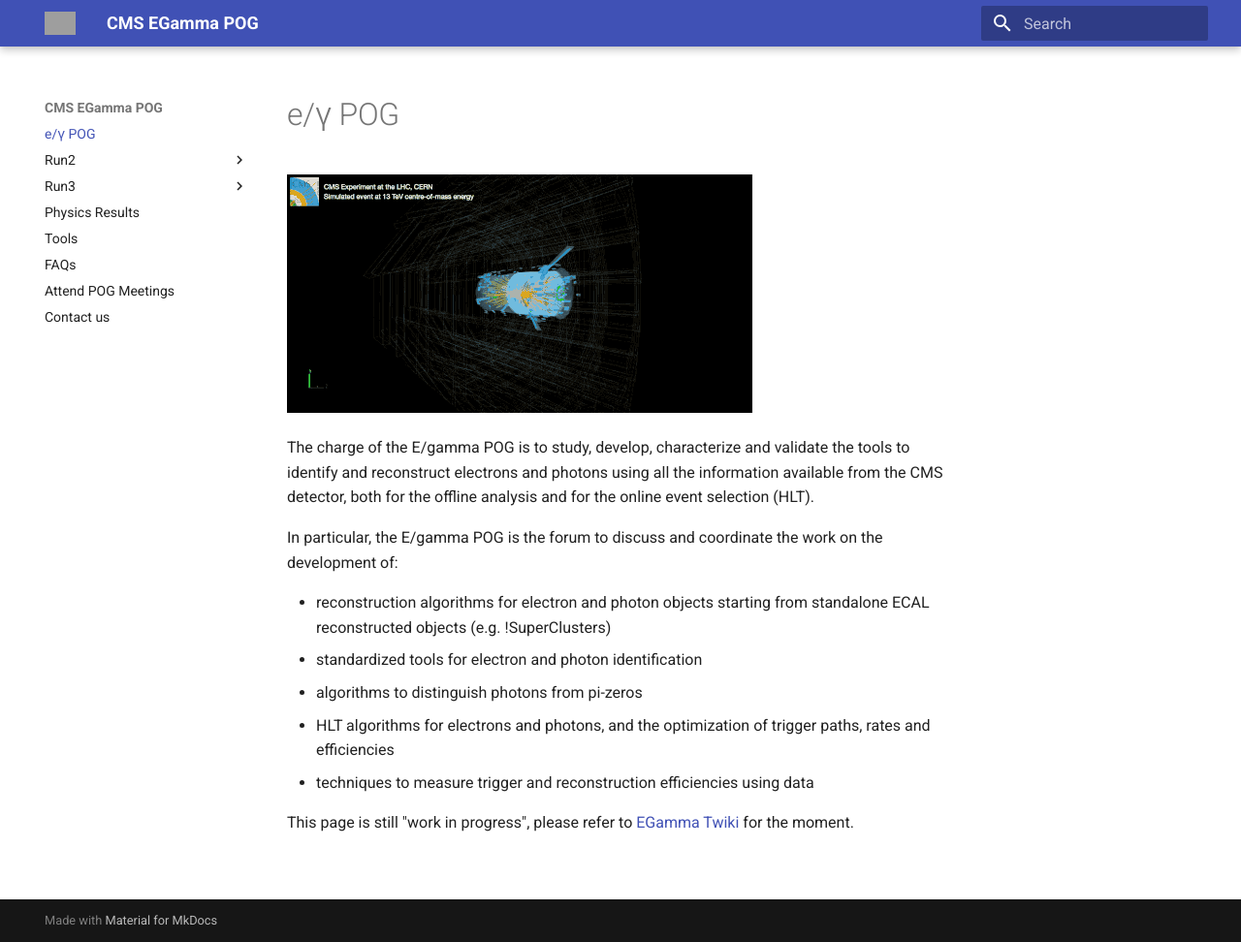
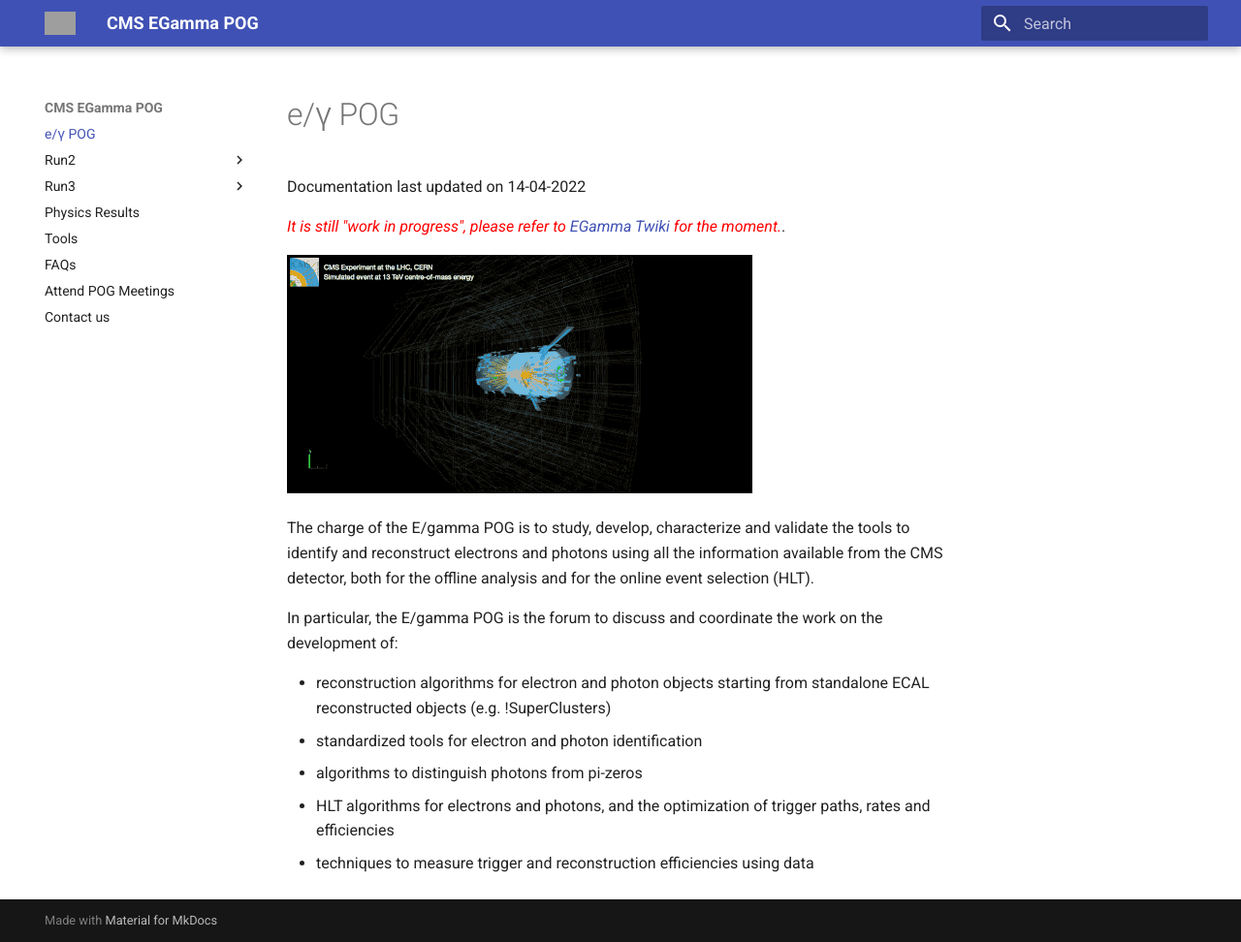
Before and after one commit to cms-egamma/cms-egamma-docs, an MkDocs documentation site: the page built from docs/index.md, in a window 1280 px wide and 972 px high. Shown: the whole window at 97% size. Built offline with MkDocs 1.6.1 and Material for MkDocs 9.7.7, drawn with Linux system fonts in a browser that asks for light colours; grey boxes are pictures that could not be loaded.

Commit message:
delpoy testing

```diff
--- a/docs/index.md
+++ b/docs/index.md
@@ -1,3 +1,8 @@
+Documentation last updated on 14-04-2022
+
+<!---Start writing below this! Do not change the last updated date. It will change automatically while deployment-->
+<span style="color:red">*It is still "work in progress", please refer to <a href="https://twiki.cern.ch/twiki/bin/viewauth/CMS/EgammaPOG">EGamma Twiki</a> for the moment.*</span>.
+
 ![Alt Text](/files/cmsanimation.gif)
 
 The charge of the E/gamma POG is to study, develop, characterize and validate the tools to identify and reconstruct electrons and photons using all the information available from the CMS detector, both for the offline analysis and for the online event selection (HLT).
@@ -9,5 +14,3 @@ In particular, the E/gamma POG is the forum to discuss and coordinate the work o
 - algorithms to distinguish photons from pi-zeros
 - HLT algorithms for electrons and photons, and the optimization of trigger paths, rates and efficiencies
 - techniques to measure trigger and reconstruction efficiencies using data
-
-This page is still "work in progress", please refer to <a href="https://twiki.cern.ch/twiki/bin/viewauth/CMS/EgammaPOG">EGamma Twiki</a> for the moment.
```
Also changed, not shown: 1 other file.
